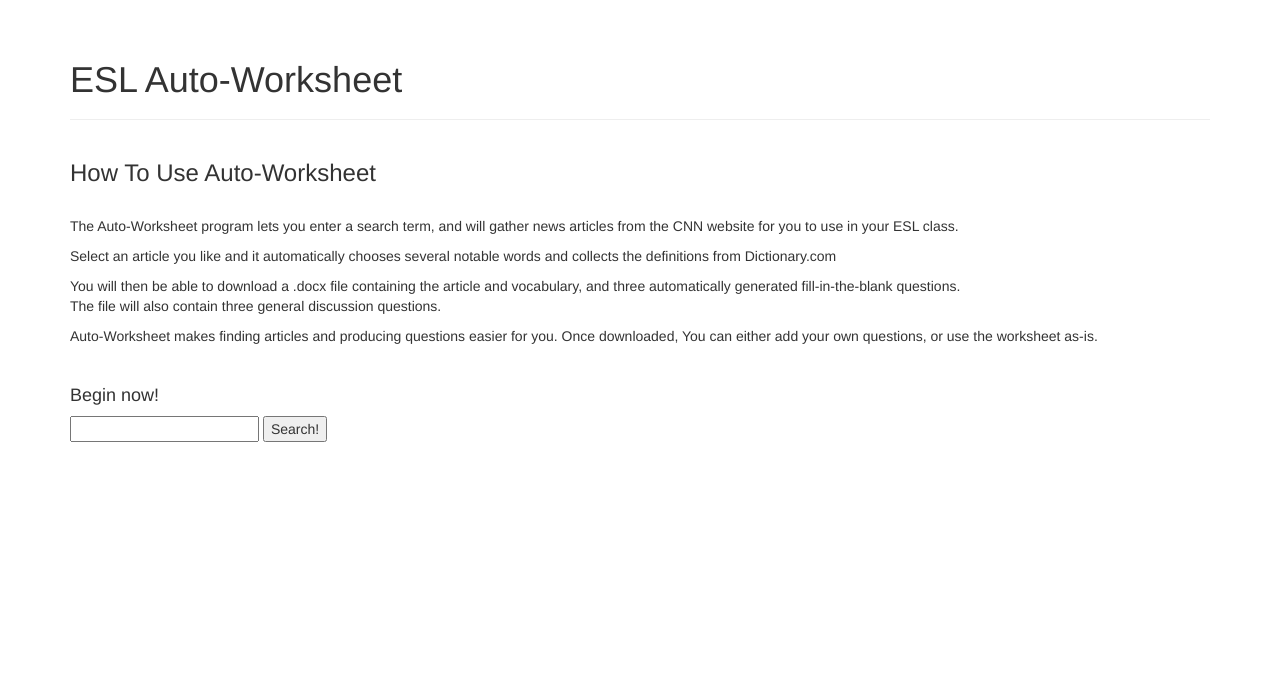
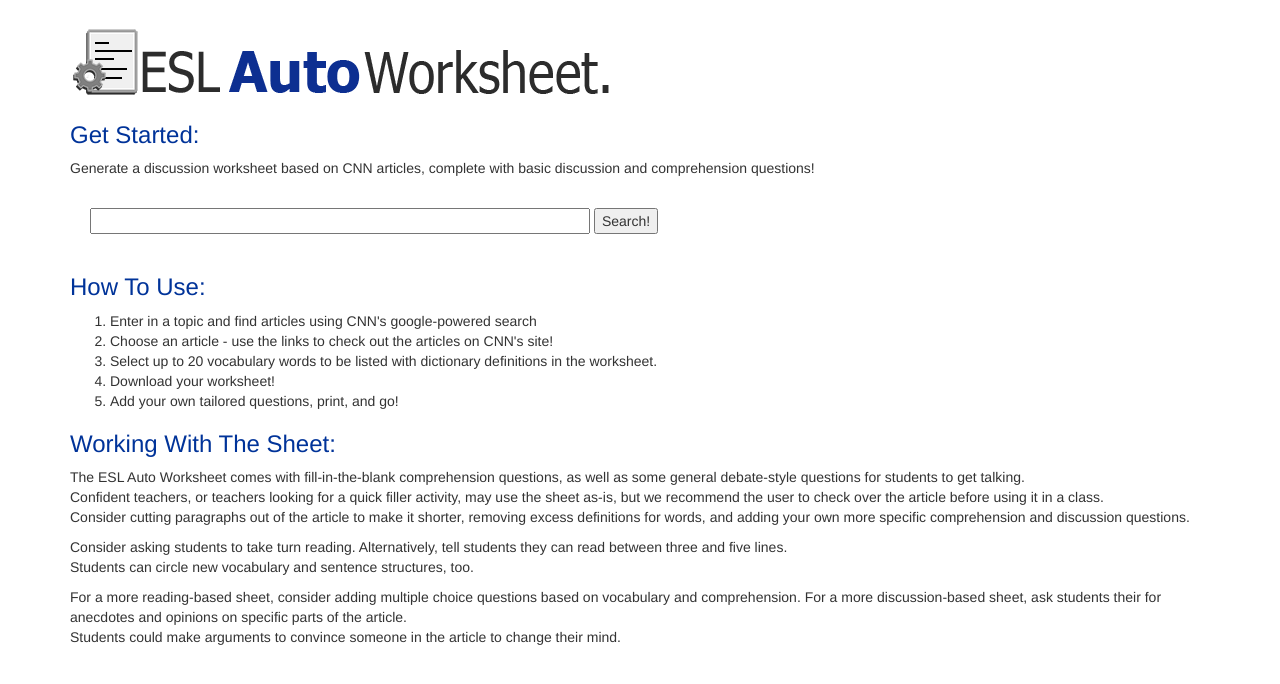
Before and after one commit to Tobio89/worksheeter, a Flask app: page / in a window 1280 px wide. Shown: the part 52-736 px from the top of the page. Run offline with Flask 2, Linux system fonts and the light colour scheme; some libraries are stand-ins or nearby versions.

Commit message:
Make cosmetic changes to page, and restructure index page

```diff
--- a/app/main/views.py
+++ b/app/main/views.py
@@ -221,7 +221,7 @@ def sheet():
 @main.route('/download/<filename>')
 def download_file(filename):
     print('Pre-download clean-up...')
-    clearOldFiles()
+    # clearOldFiles()
 
     # #Clear old data from DB:
     # #Load data
--- a/app/templates/base.html
+++ b/app/templates/base.html
@@ -5,7 +5,14 @@
 
 {{ super() }}
 <style>
-
+    .head-logo {
+        width: 600px;
+        height: 82px;
+        background: url("./static/ESL-auto_header.png") no-repeat 0 0 / 600px auto;
+    }
+    .blue-title {
+        color: #003399;
+    }
     #wait-overlay {
         position: fixed; /* Sit on top of the page content */
         display: none; /* Hidden by default */
@@ -168,7 +175,8 @@
         text-align: center;
     }
     .selected {
-        background: red;
+        background: #003399;
+        color: white;
     }
 
 
@@ -228,6 +236,10 @@
     </div>
 </div>
 
+<div class="container">
+    <div class="head-logo">
+    </div>
+</div>
 
 
 {% endblock %}
--- a/app/templates/index.html
+++ b/app/templates/index.html
@@ -4,11 +4,7 @@
 
 {% block content %}
 {{ super() }}
-<div class="container">
-    <div class="page-header">
-        <h1>ESL Auto-Worksheet</h1>
-    </div>
-</div>
+
 
 
 {% with messages = get_flashed_messages(with_categories=true) %}
@@ -44,9 +40,50 @@
 
 <div class="container">
 
-    <h3>How To Use Auto-Worksheet</h3>
-    <br/>
-    <p>The Auto-Worksheet program lets you enter a search term, and will gather news articles from the CNN website for you to use in your ESL class.</p>
+    <h3 class="blue-title">Get Started:</h3>
+
+    <p>
+        Generate a discussion worksheet based on CNN articles, complete with basic discussion and comprehension questions!
+    </p>
+        <form id="CNN-search-terms" method='POST' style="padding:20px;">
+            <input name="user_search_terms" style='width:500px;'>
+            <input type="button" onclick="submitAndWait()" value="Search!">
+        </form>
+    <!-- </p> -->
+</div>
+<div class="container">
+        <h3 class="blue-title">How To Use:</h3>
+        <p>
+            <ol>
+                <li>Enter in a topic and find articles using CNN's google-powered search</li>
+                <li>Choose an article - use the links to check out the articles on CNN's site!</li>
+                <li>Select up to 20 vocabulary words to be listed with dictionary definitions in the worksheet.</li>
+                <li>Download your worksheet!</li>
+                <li>Add your own tailored questions, print, and go!</li>
+            </ol>
+        </p>
+        <h3 class="blue-title">Working With The Sheet:</h3>
+        <p>
+            The ESL Auto Worksheet comes with fill-in-the-blank comprehension questions, as well as some general debate-style questions
+            for students to get talking.
+            <br/>
+            Confident teachers, or teachers looking for a quick filler activity, may use the sheet as-is, but we recommend the user to check over the article before
+            using it in a class.<br/>
+            Consider cutting paragraphs out of the article to make it shorter, removing excess definitions for words, and adding your own more specific comprehension and discussion questions.
+
+        </p>
+        <p>
+            Consider asking students to take turn reading. Alternatively, tell students they can read between three and five lines.<br/>
+            Students can circle new vocabulary and sentence structures, too.
+        </p>
+        <p>
+            For a more reading-based sheet, consider adding multiple choice questions based on vocabulary and comprehension.
+            For a more discussion-based sheet, ask students their for anecdotes and opinions on specific parts of the article.<br/>
+            Students could make arguments to convince someone in the article to change their mind.
+        </p>
+
+
+    <!-- <p>The Auto-Worksheet program lets you enter a search term, and will gather news articles from the CNN website for you to use in your ESL class.</p>
     <p>Select an article you like and it automatically chooses several notable words and collects the definitions from Dictionary.com</p>
     <p>You will then be able to download a .docx file containing the article and vocabulary, and three automatically generated fill-in-the-blank questions.
         <br>The file will also contain three general discussion questions.</p>
@@ -54,11 +91,8 @@
         Once downloaded, You can either add your own questions, or use the worksheet as-is.
     </p>
     <br>
-    <h4>Begin now!</h4>
-    <form id="CNN-search-terms" method='POST'>
-        <input name="user_search_terms">
-        <input type="button" onclick="submitAndWait()" value="Search!">
-    </form>
+    <h4 class="blue-title">Begin now!</h4> -->
+
     <script>
         function submitAndWait() {
             document.querySelector("#CNN-search-terms").submit();
```
Also changed, not shown: app/templates/articles.html (+2 -6 lines), app/templates/sheet.html (+1 -6 lines), app/templates/words.html (+1 -6 lines), app/static/ESL-auto_header.png (added), data-dev.sqlite, 5 other files.
